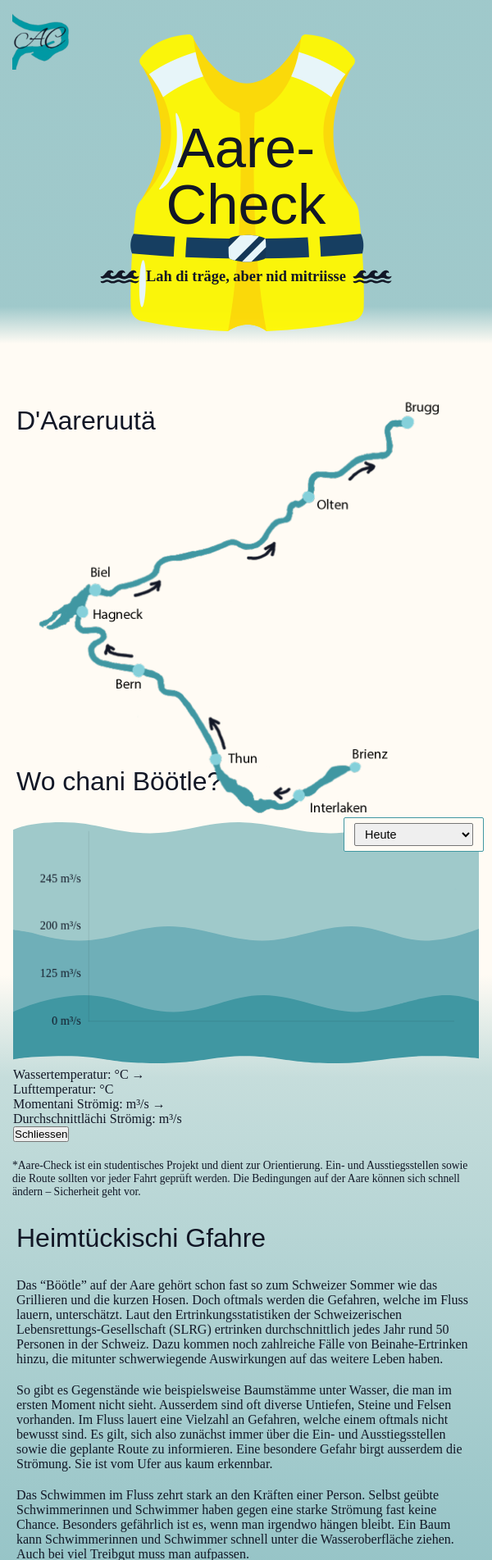
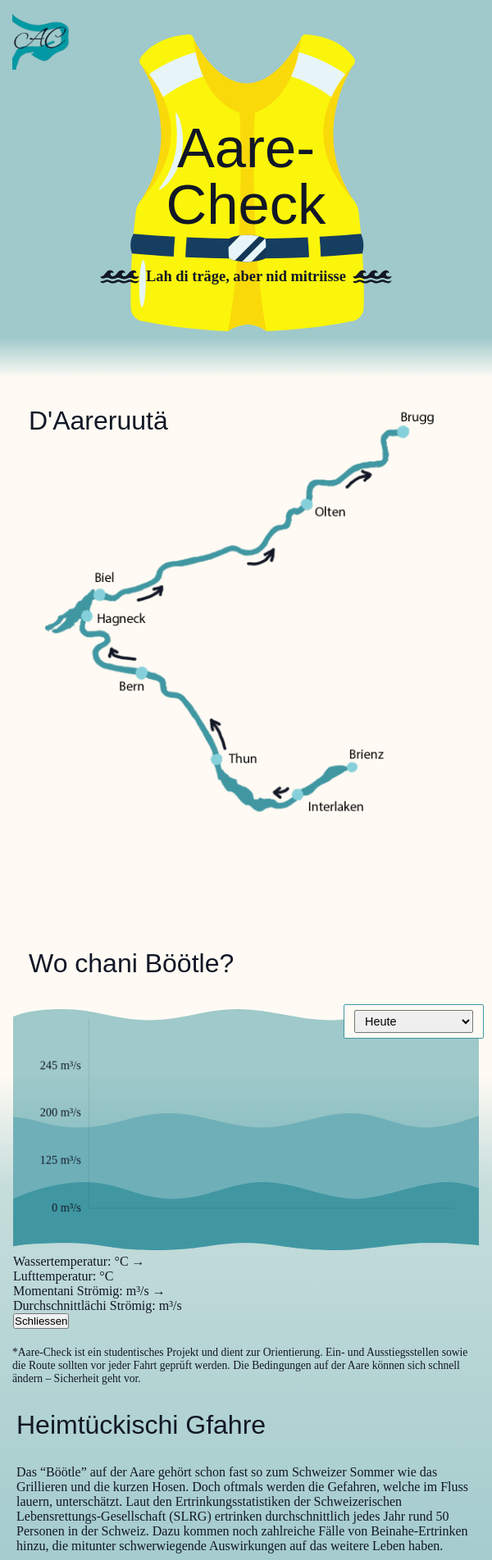
Before and after one commit to JennyDerreR/IM3_aare, a PHP site: page /landing.html in a window 600 px wide. Shown: the top 1903 px of the page at 82% size. Run offline with PHP 8.4, Linux system fonts and the light colour scheme; data that the repository does not hold is empty.

Commit message:
map fixing Mediaqueries in between

```diff
--- a/styles.css
+++ b/styles.css
@@ -521,15 +521,42 @@ footer p a {
         max-height: 50px;
     }
 
+    .map {
+        padding-bottom: 10px;         /* ~gap under the map; scales with viewport */
+        position: relative;
+        z-index: 0;
+        overflow: hidden;
+        max-height: 650px;   /* or a px value you prefer, e.g. 420px */
+        min-height: clamp(400px, 50vw, 600px); /* responsive but bounded */
+        margin-bottom: 10px;
+    }
+
+    .map h3 {
+        margin-left: 30px;
+    }
+
     .map img {
         width: clamp(100%, 90vw, 900px);  /* grows smoothly until 900px */
         height: auto;
         object-fit: cover;
         object-position: center;
-        transform: scale(1.09) translateY(-24%);
+        /*transform: scale(1.09) translateY(-24%);*/
+        transform: scale(1.06) translateY(-24%);
         transform-origin: center center;
         padding: 10px;
     }
+
+    .diagrammTitle h3 {
+        margin-top: 12px;             /* override the -60px from base */
+        margin-left: 30px;
+    }
+
+    /* push the chart down a touch more, and make sure it starts on a new line */
+    .diagramm {
+        margin-top: 16px;
+        clear: both;
+    }
+
 
 }
 
```
